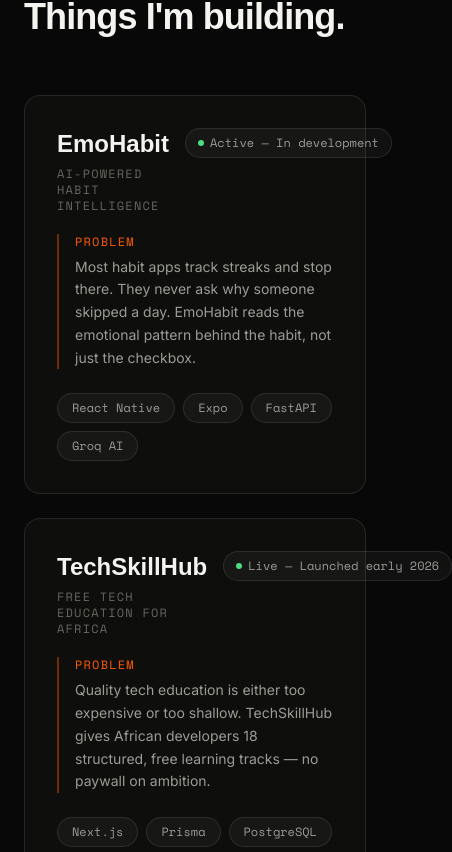
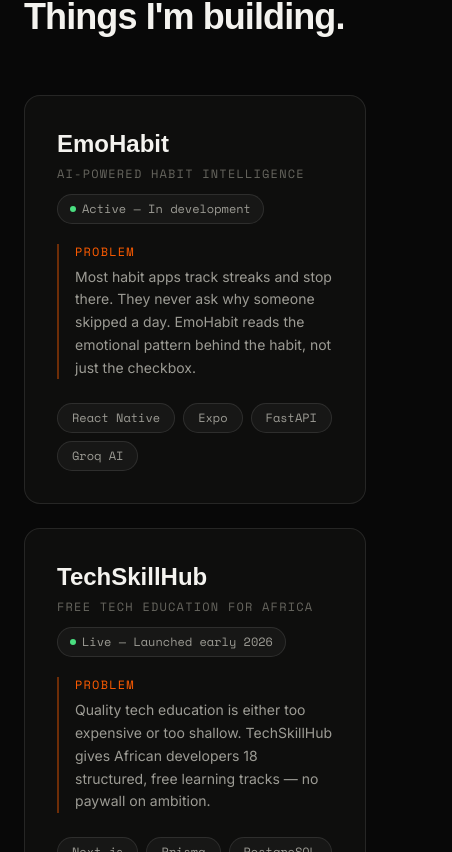
Before and after one commit to awesomeakokayo/PORTFOLIO, a React (Vite) app: page / in a window 390 px wide. Shown: the part 3992-4844 px from the top of the page, 452 px wide, since content can reach past the window. Built offline with nearby package versions, Linux system fonts and the light colour scheme; a web font is replaced by a local one.

Commit message:
Fix mobile overflow: stack project card header vertically

```diff
--- a/PortfolioBrandSystem.jsx
+++ b/PortfolioBrandSystem.jsx
@@ -542,7 +542,7 @@ function ProjectCard({ p }) {
   const dot = STATUS_COLOR[p.status] || C.muted;
   return (
     <div className="surface surface-hover flex flex-col rounded-2xl p-8 transition-colors duration-300">
-      <div className="flex items-start justify-between gap-4">
+      <div className="flex flex-col gap-3 sm:flex-row sm:items-start sm:justify-between">
         <div>
           <h3 className="text-2xl font-semibold" style={{ ...F.display, color: C.paper }}>
             {p.name}
@@ -551,7 +551,7 @@ function ProjectCard({ p }) {
             {p.tagline}
           </p>
         </div>
-        <span className="chip flex shrink-0 items-center gap-1.5 rounded-full px-3 py-1.5 text-xs" style={F.mono}>
+        <span className="chip flex shrink-0 items-center gap-1.5 self-start rounded-full px-3 py-1.5 text-xs" style={F.mono}>
           <span className="h-1.5 w-1.5 rounded-full" style={{ backgroundColor: dot }} />
           {p.statusLabel}
         </span>
```
